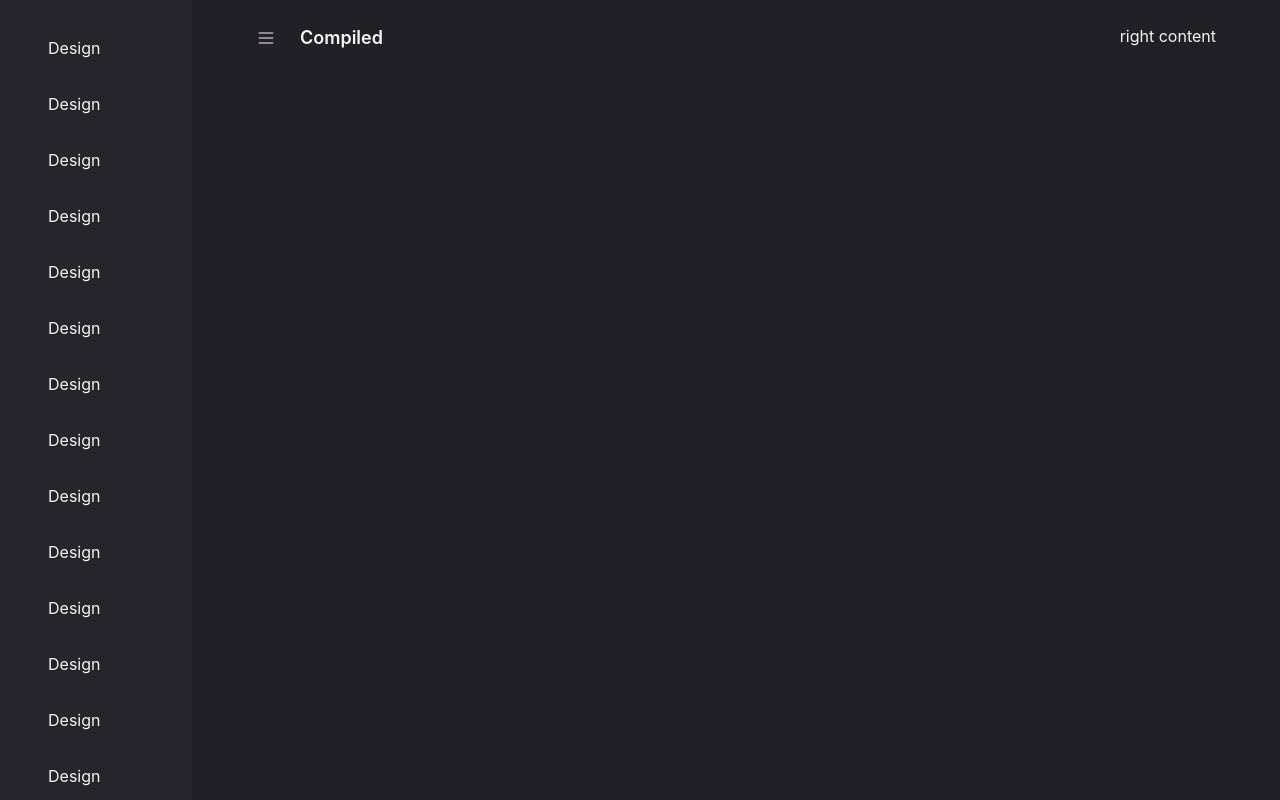
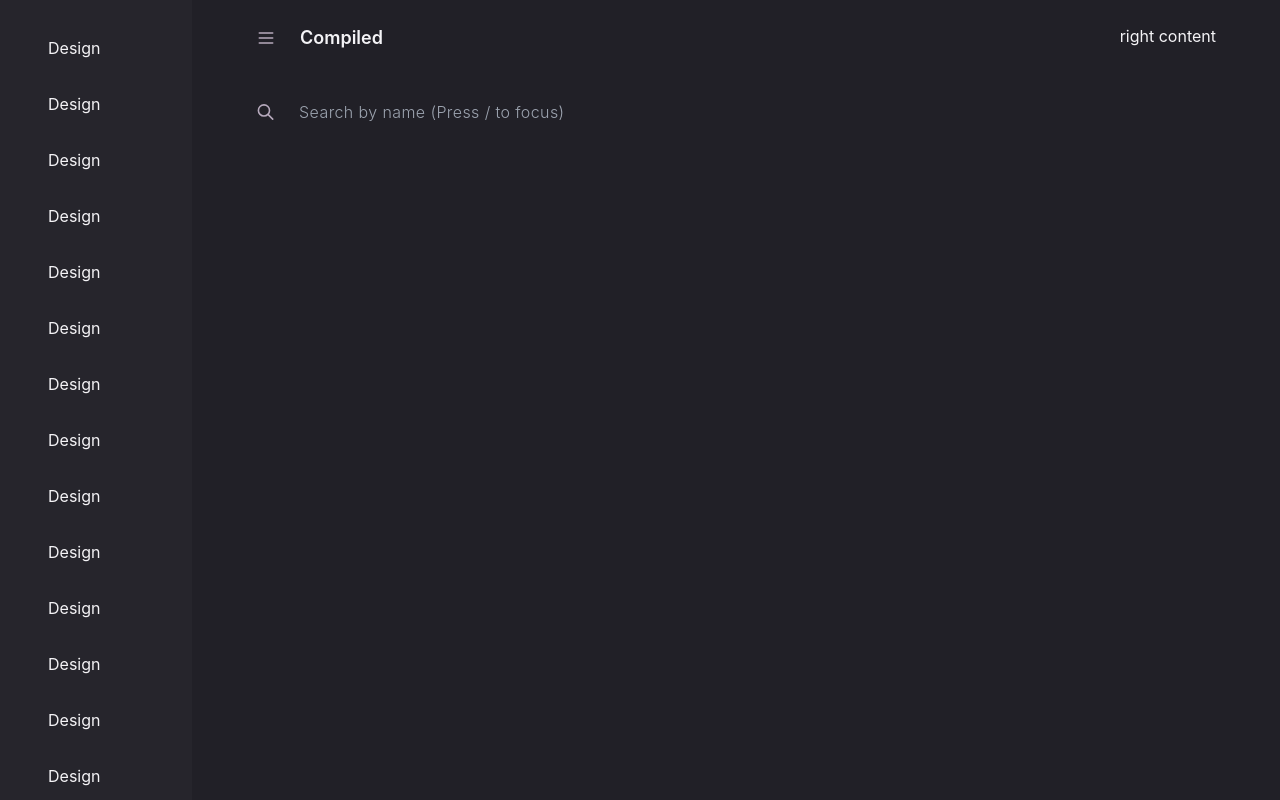
Before and after one commit to JudeTejada/Compiled, a Next.js app: page / in a window 1280 px wide. Built offline with nearby package versions, Linux system fonts and the light colour scheme.

Commit message:
🎉 implement Searchbar component

```diff
--- a/components/main/Main.tsx
+++ b/components/main/Main.tsx
@@ -1,10 +1,17 @@
-import React from 'react';
+import { ChangeEvent, useState } from 'react';
+
 import { Header } from '@/components/header';
+import { SearchBar } from '@/components/searchBar';
 
 export const Main: React.FC = () => {
+  const [keyword, setKeyword] = useState<string>('');
+
+  const handleOnChange = (e: ChangeEvent<HTMLInputElement>): void =>
+    setKeyword(e.target.value);
   return (
     <section className='w-full px-16 py-6'>
       <Header />
+      <SearchBar value={keyword} onChange={handleOnChange} />
     </section>
   );
 };
--- /dev/null
+++ b/components/searchBar/index.ts
@@ -0,0 +1 @@
+export * from './searchBar';
--- /dev/null
+++ b/components/searchBar/searchBar.tsx
@@ -0,0 +1,43 @@
+import React, { useRef, useEffect, useState } from 'react';
+
+import { SearchIcon } from '@heroicons/react/outline';
+
+export const SearchBar = ({ ...inputProps }) => {
+  const [hasPress, setHasPress] = useState(false);
+  const inputRef = useRef<HTMLInputElement>(null);
+
+  useEffect(() => {
+    document.addEventListener('keydown', handleKeyDown);
+
+    return () => {
+      document.removeEventListener('keydown', handleKeyDown);
+    };
+  }, []);
+
+  useEffect(() => {
+    if (hasPress && inputRef.current) {
+      inputRef.current.focus();
+    }
+  }, [hasPress]);
+
+  const handleKeyDown = (e: KeyboardEvent): void => {
+    if (e.key === '/') {
+      setHasPress(true);
+    }
+  };
+
+  return (
+    <div className='w-full my-12'>
+      <div className='flex items-center'>
+        <SearchIcon className='w-5 h-5 mr-6 text-secondaryLight' />
+        <input
+          ref={inputRef}
+          type='text'
+          className='w-full font-light tracking-wide bg-transparent outline-none text-secondaryLight'
+          placeholder='Search by name (Press / to focus)'
+          {...inputProps}
+        />
+      </div>
+    </div>
+  );
+};
--- a/pages/_app.tsx
+++ b/pages/_app.tsx
@@ -1,6 +1,7 @@
 import '../styles/globals.css';
 import type { AppProps } from 'next/app';
 import { RecoilRoot } from 'recoil';
+import React from 'react';
 
 function MyApp({ Component, pageProps }: AppProps) {
   return (
```
